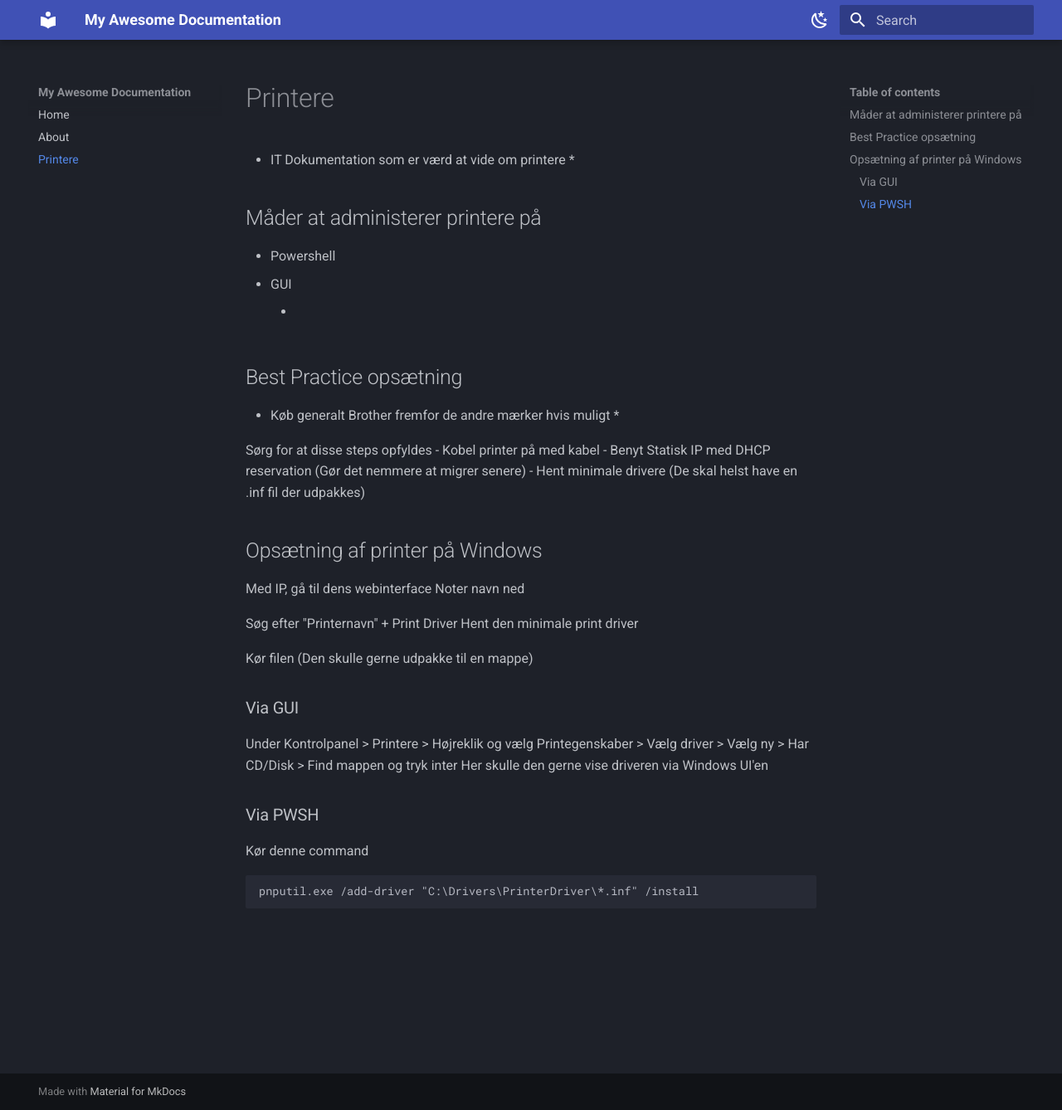
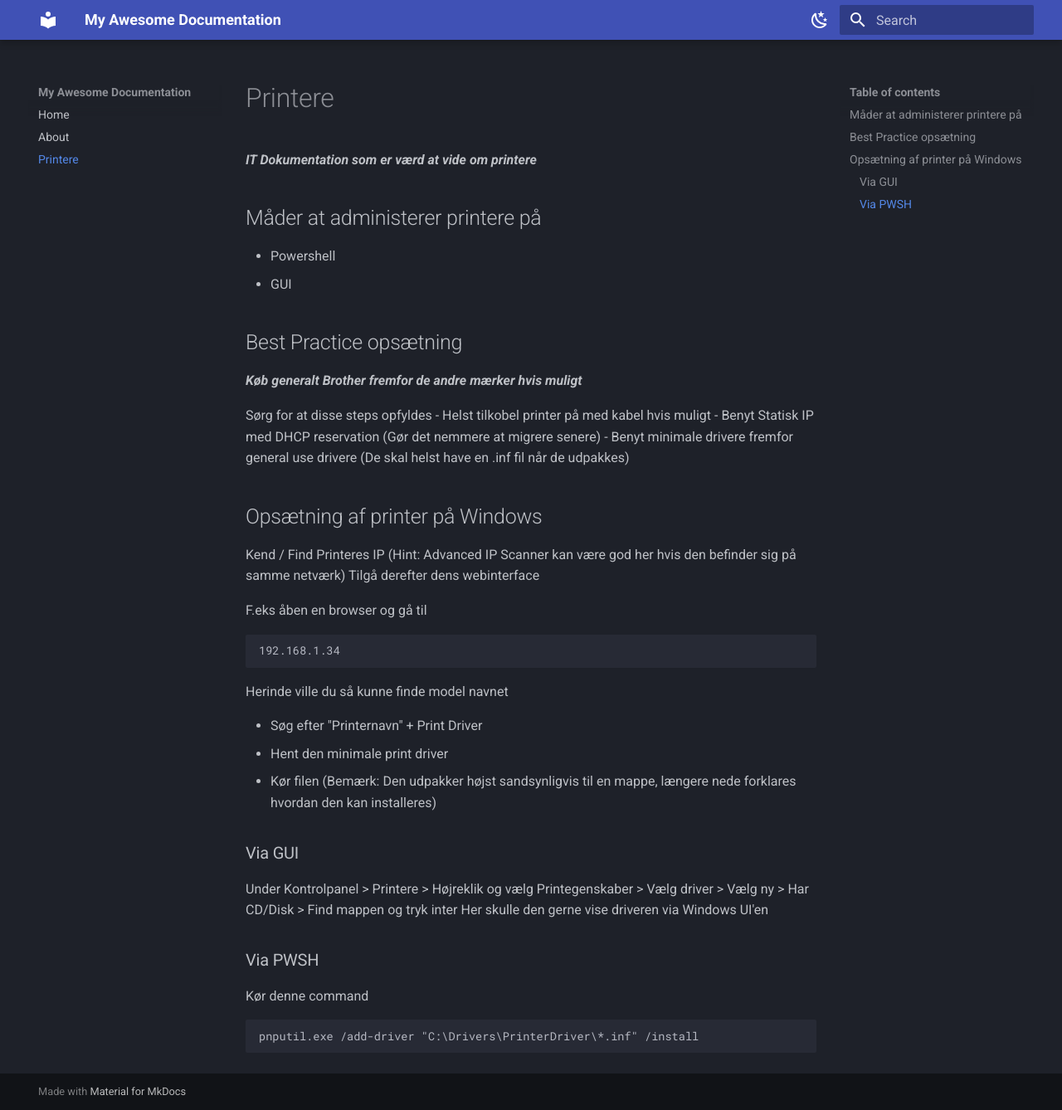
Before and after one commit to ANJ-Projects/IT-Viden, an MkDocs documentation site: the page built from docs/printere.md, in a window 1280 px wide and 1338 px high. Shown: the whole window at 83% size. Built offline with MkDocs 1.6.1 and Material for MkDocs 9.7.7, drawn with Linux system fonts in a browser that asks for light colours.

Commit message:
Update printere.md

````diff
--- a/docs/printere.md
+++ b/docs/printere.md
@@ -1,30 +1,34 @@
 
 # Printere
-* IT Dokumentation som er værd at vide om printere *
+***IT Dokumentation som er værd at vide om printere***
 
 ## Måder at administerer printere på
 - Powershell
 - GUI
-	-
 
 ## Best Practice opsætning
-* Køb generalt Brother fremfor de andre mærker hvis muligt *
+***Køb generalt Brother fremfor de andre mærker hvis muligt***
 
 Sørg for at disse steps opfyldes
-- Kobel printer på med kabel
-- Benyt Statisk IP med DHCP reservation (Gør det nemmere at migrer senere)
-- Hent minimale drivere (De skal helst have en .inf fil der udpakkes)
-
+- Helst tilkobel printer på med kabel hvis muligt
+- Benyt Statisk IP med DHCP reservation (Gør det nemmere at migrere senere)
+- Benyt minimale drivere fremfor general use drivere (De skal helst have en .inf fil når de udpakkes)
 
 ## Opsætning af printer på Windows
 
-Med IP, gå til dens webinterface
-Noter navn ned
+Kend / Find Printeres IP (Hint: Advanced IP Scanner kan være god her hvis den befinder sig på samme netværk)
+Tilgå derefter dens webinterface
 
-Søg efter "Printernavn" + Print Driver
-Hent den minimale print driver
+F.eks åben en browser og gå til
+```
+192.168.1.34
+```
 
-Kør filen (Den skulle gerne udpakke til en mappe)
+Herinde ville du så kunne finde model navnet
+
+- Søg efter "Printernavn" + Print Driver
+-  Hent den minimale print driver
+-  Kør filen (Bemærk: Den udpakker højst sandsynligvis til en mappe, længere nede forklares hvordan den kan installeres)
 
 ### Via GUI
 Under Kontrolpanel > Printere > Højreklik og vælg Printegenskaber > Vælg driver > Vælg ny > Har CD/Disk > Find mappen og tryk inter
````
